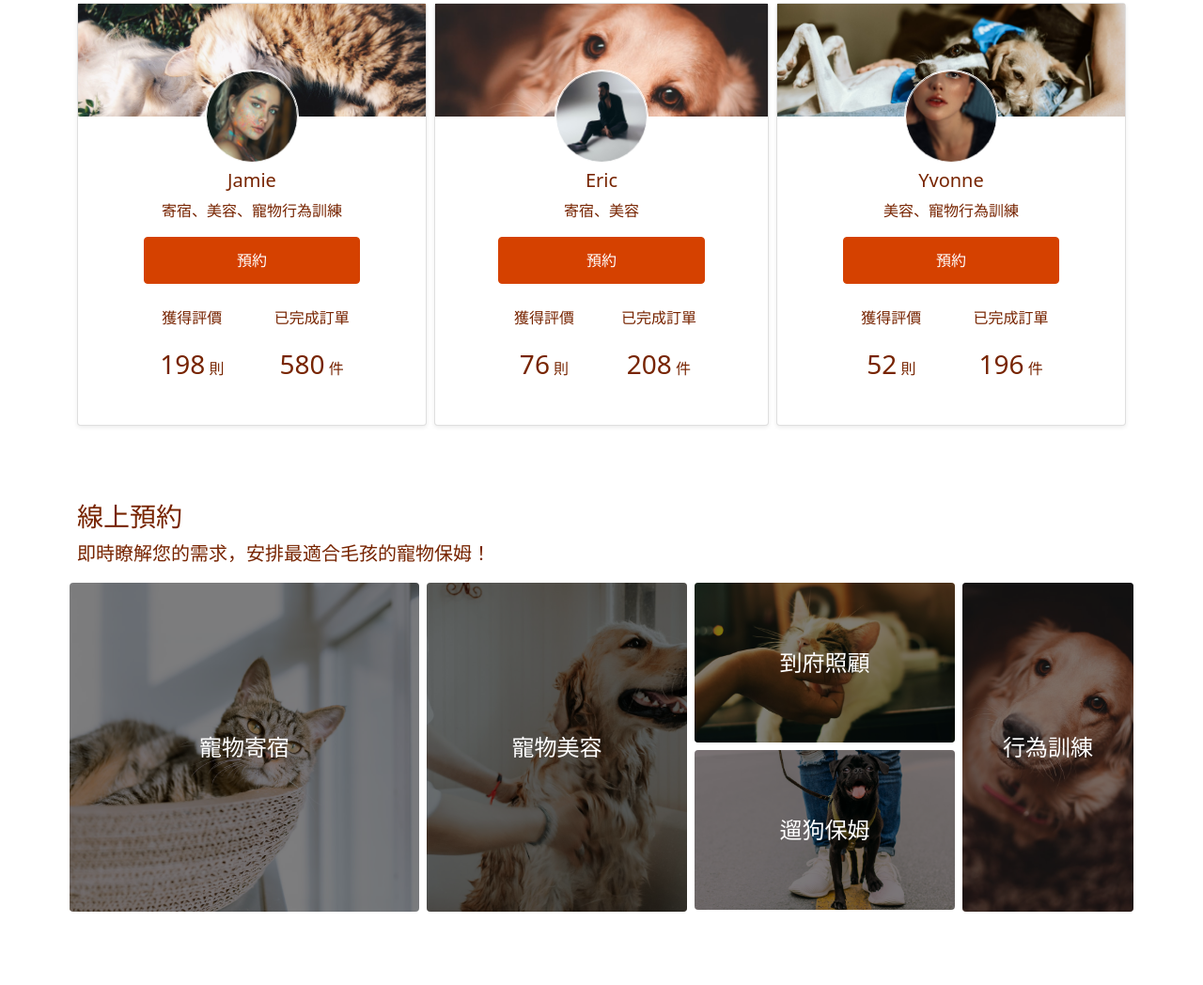
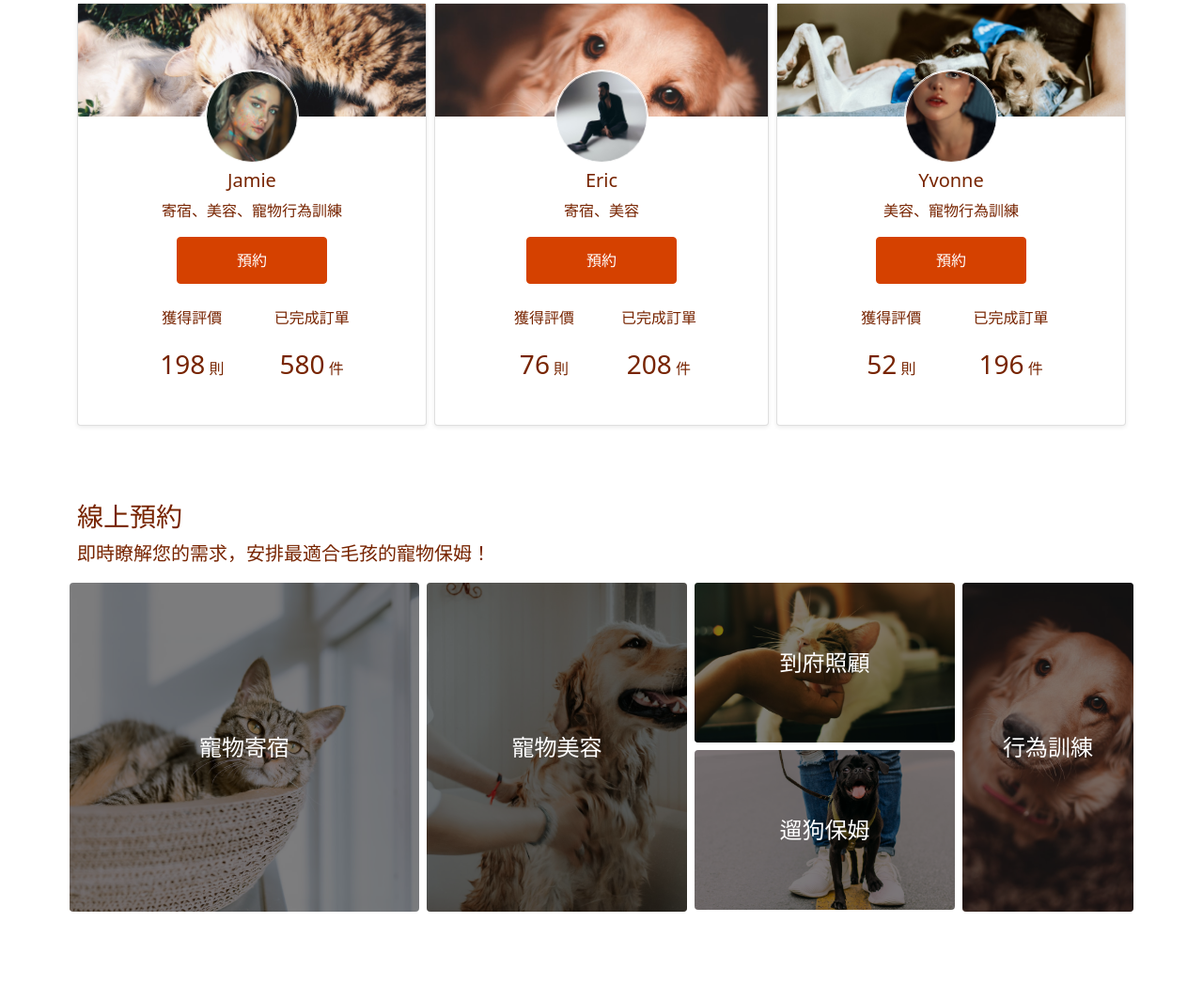
Before and after one commit to Nulaco/week8, a plain HTML site: page index.html in a window 1280 px wide. Shown: the part 1004-2052 px from the top of the page at 94% size. Drawn offline with nearby package versions, Linux system fonts and the light colour scheme.

Commit message:
修改button寬與margin-auto

```diff
--- a/assets/scss/_index.scss
+++ b/assets/scss/_index.scss
@@ -82,6 +82,9 @@
 }
 .babysister-3{
     background-image: url(../assets/images/person-3.png);
+}
+.babysister-btn-w{
+    width: 160px;
 }
 
 // 線上預約 reservation
--- a/index.html
+++ b/index.html
@@ -105,7 +105,7 @@
                         <div class="card-body col-12 col-lg-8 px-md-2 mx-auto">
                             <h5 class="text-center">Jamie</h5>
                             <p class="text-center">寄宿、美容、寵物行為訓練</p>
-                            <a href="#" class="btn btn-primary d-block py-3 px-14 color-w">預約</a>
+                            <a href="#" class="btn btn-primary d-block py-3 mx-auto babysister-btn-w color-w">預約</a>
                             <ul class="row list-unstyled mt-7">
                                 <li class="col-6 text-center">
                                     <p>獲得評價</p>
@@ -134,7 +134,7 @@
                         <div class="card-body col-12 col-lg-8 px-md-2 mx-auto">
                             <h5 class="text-center">Eric</h5>
                             <p class="text-center">寄宿、美容</p>
-                            <a href="#" class="btn btn-primary d-block py-3 px-14 color-w">預約</a>
+                            <a href="#" class="btn btn-primary d-block py-3 mx-auto babysister-btn-w color-w">預約</a>
                             <ul class="row list-unstyled mt-7">
                                 <li class="col-6 text-center">
                                     <p>獲得評價</p>
@@ -163,7 +163,7 @@
                         <div class="card-body col-12 col-lg-8 px-md-2 mx-auto">
                             <h5 class="text-center">Yvonne</h5>
                             <p class="text-center">美容、寵物行為訓練</p>
-                            <a href="#" class="btn btn-primary d-block py-3 px-14 color-w">預約</a>
+                            <a href="#" class="btn btn-primary d-block py-3 mx-auto babysister-btn-w color-w">預約</a>
                             <ul class="row list-unstyled mt-7">
                                 <li class="col-6 text-center">
                                     <p>獲得評價</p>
@@ -201,7 +201,7 @@
                 </li>
                 <li class="col-12 col-md-3 flex-md-column overflow-hidden px-md-1 mb-1 mb-md-0">
                     <a href="#"
-                        class="d-block item reservation-h-doubleInside fz-2 w-100 rounded overflow-hidden mb-1 mb-lg-2">
+                        class="d-block item reservation-h-doubleInside fz-2 w-100 rounded overflow-hidden mb-1 mb-md-2">
                         <span class="item3"></span>
                         <img src="assets/images/index-7.jpeg" class="object-fit w-100 h-100 reservation-h-doubleInside"
                             alt="">
```
Also changed, not shown: css/all.min.css, 1 other file.
